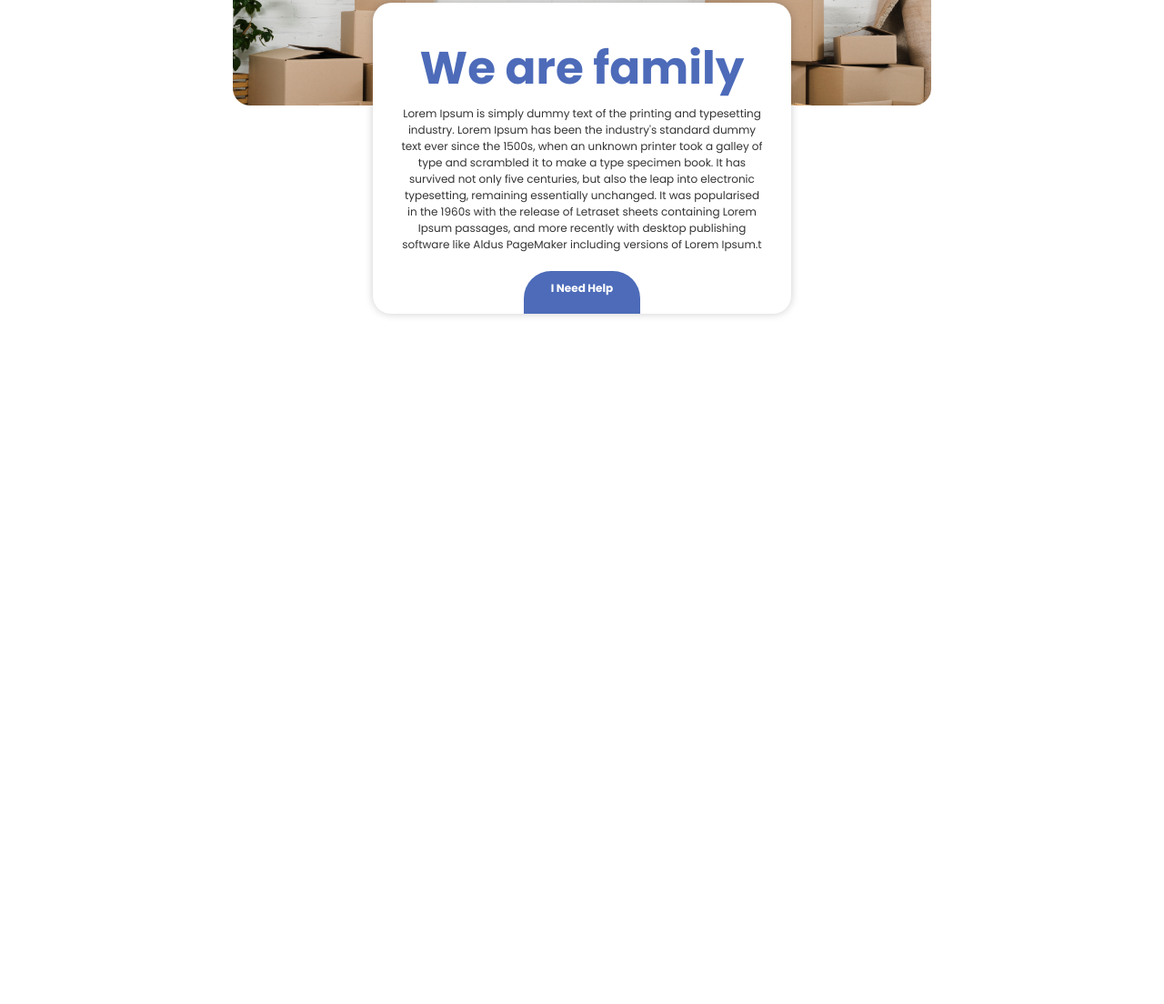
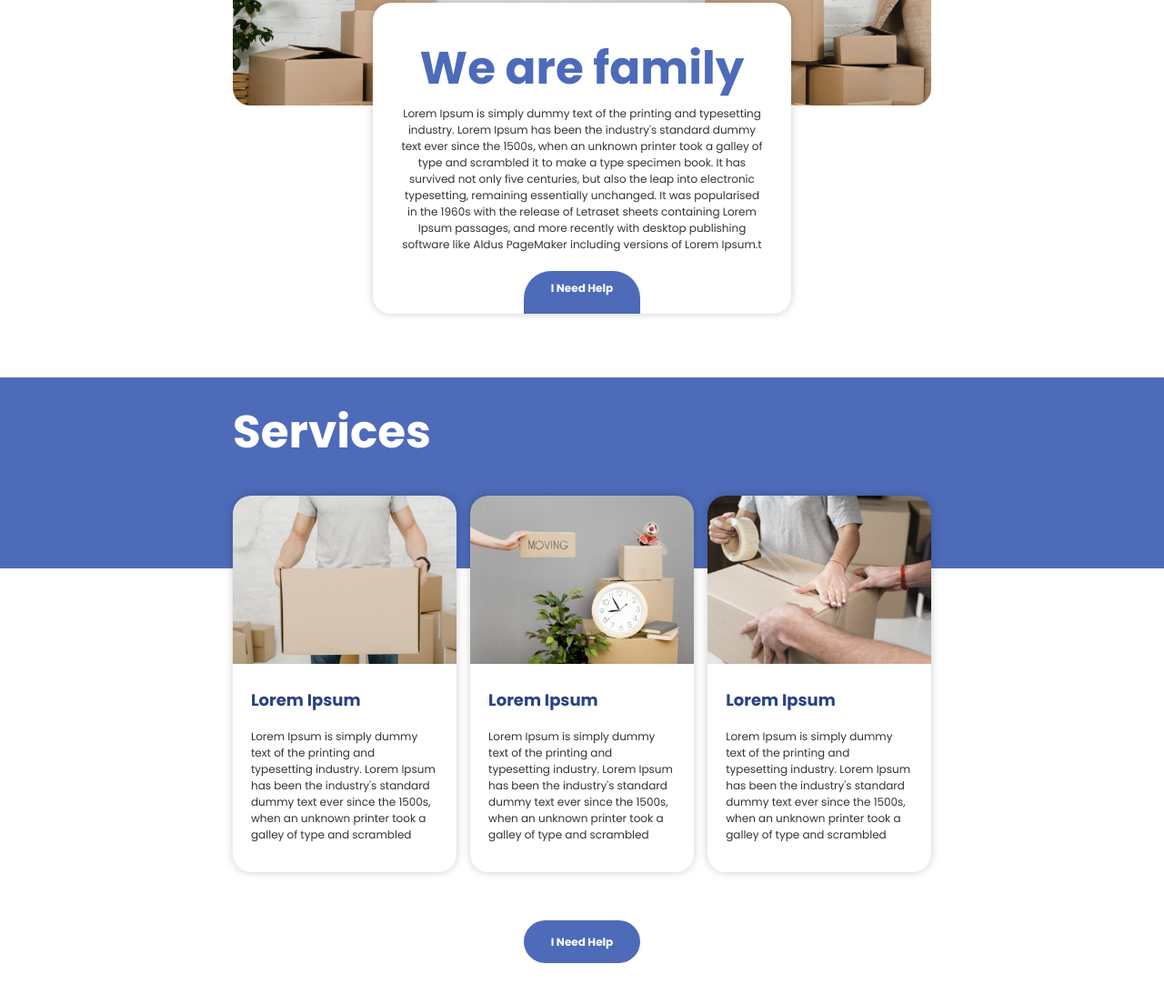
Before and after one commit to shaonshafiqul/round-rock-moving-services, a plain HTML site: page index.html in a window 1280 px wide. Shown: the part 1105-2209 px from the top of the page at 91% size. Before the commit the page ends 1570 px from the top, so only its background shows below. Drawn offline with Linux system fonts and the light colour scheme.

Commit message:
service secton done

```diff
--- a/index.html
+++ b/index.html
@@ -55,5 +55,46 @@
             </div>
         </div>
     </div>
+        <div class="services">
+            <div class="marigne-area">
+                <h2>Services</h2>
+            </div>
+        </div>
+
+    <div class="service-section">
+        <div class="marigne-area">
+            <div class="service-item">
+                <div class="item">
+                    <img src="images/Rectangle250.png" alt="">
+                    <div class="info">
+                        <h3>Lorem Ipsum</h3>
+                        <p>Lorem Ipsum is simply dummy text of the printing and typesetting industry. Lorem Ipsum has been the industry's standard dummy text ever since the 1500s, when an unknown printer took a galley of type and scrambled</p>
+                    </div>
+                </div>
+            </div>
+            <div class="service-item gap">
+                <div class="item">
+                    <img src="images/Rectangle251.png" alt="">
+                    <div class="info">
+                        <h3>Lorem Ipsum</h3>
+                        <p>Lorem Ipsum is simply dummy text of the printing and typesetting industry. Lorem Ipsum has been the industry's standard dummy text ever since the 1500s, when an unknown printer took a galley of type and scrambled</p>
+                    </div>
+                </div>
+            </div>
+            <div class="service-item">
+                <div class="item">
+                    <img src="images/Rectangle253.png" alt="">
+                    <div class="info">
+                        <h3>Lorem Ipsum</h3>
+                        <p>Lorem Ipsum is simply dummy text of the printing and typesetting industry. Lorem Ipsum has been the industry's standard dummy text ever since the 1500s, when an unknown printer took a galley of type and scrambled</p>
+                    </div>
+                </div>
+            </div>
+            <div class="btn">
+                <a class="button" href="#">I Need Help</a>
+            </div>
+        </div>
+    </div>
+
 </body>
 </html>
--- a/style.css
+++ b/style.css
@@ -195,3 +195,63 @@ body{
     color: #fff;
     background-color: #4D6BB9;
   }
+.services{
+  background-color: #4D6BB9;
+  overflow: hidden;
+  margin-top: -50px;
+}
+.services h2{
+  color: #fff;
+    font-size: 50px;
+    line-height: 0;
+    margin-top: 60px;
+    margin-bottom: 150px;
+}
+
+.service-item{
+  width: 32%;
+  float: left;
+  overflow: hidden;
+  border-radius: 20px;
+  box-shadow: 0px 0px 10px #00000033;
+  position: relative;
+  top: -80px;
+  text-align: left;
+
+}
+.gap{
+  margin: 0% 2%;
+}
+.service-item h3{
+  font-size: 18px;
+  color: #294283;
+}
+.service-item p{
+  color: #333;
+  font-size: 12px;
+  font-weight: 400;
+}
+.service-item img{
+  width: 100%;
+}
+.info{
+  padding: 1px 20px 20px 20px;
+}
+.service-section a{
+  text-decoration: none;
+  padding: 15px 30px;
+  border-radius: 100px;
+  font-size: 12px;
+  font-weight: bold;
+  color: #fff;
+  background-color: #4D6BB9;
+  text-align: center;
+}
+.service-section{
+  text-align: center;
+  padding-bottom: 40px;
+}
+.btn {
+  position: relative;
+  top: -30px;
+}
```
